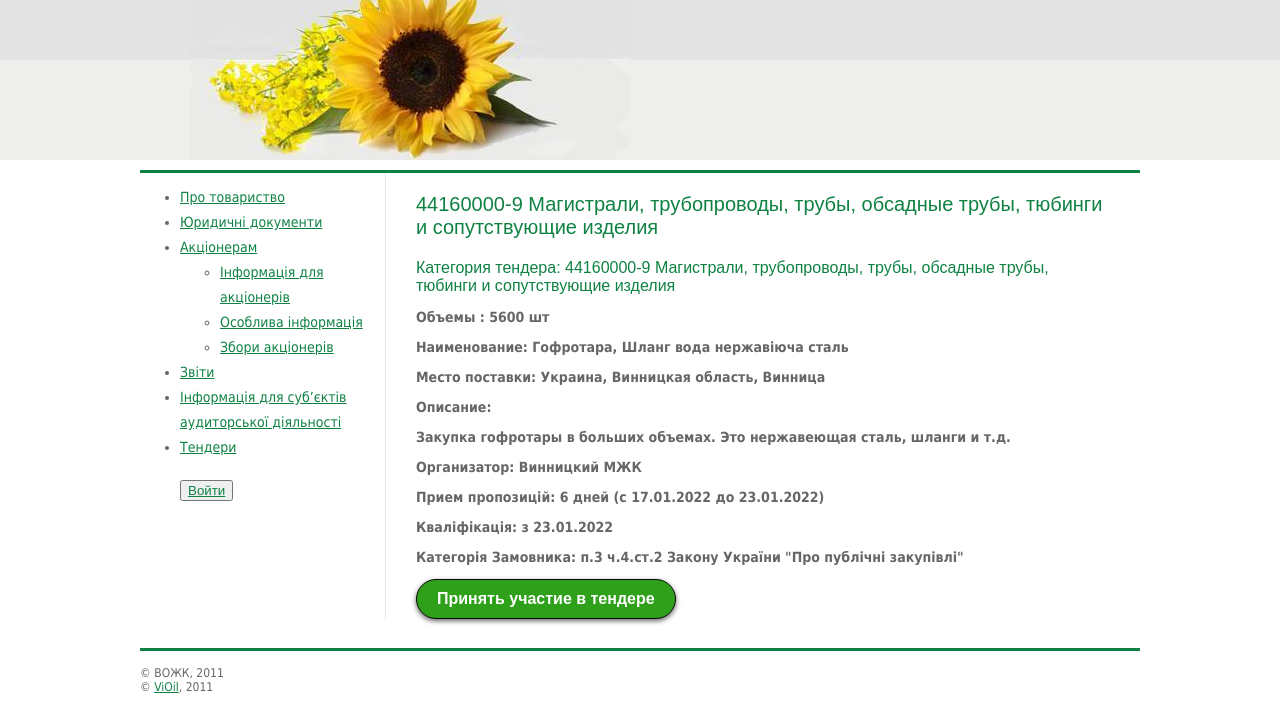
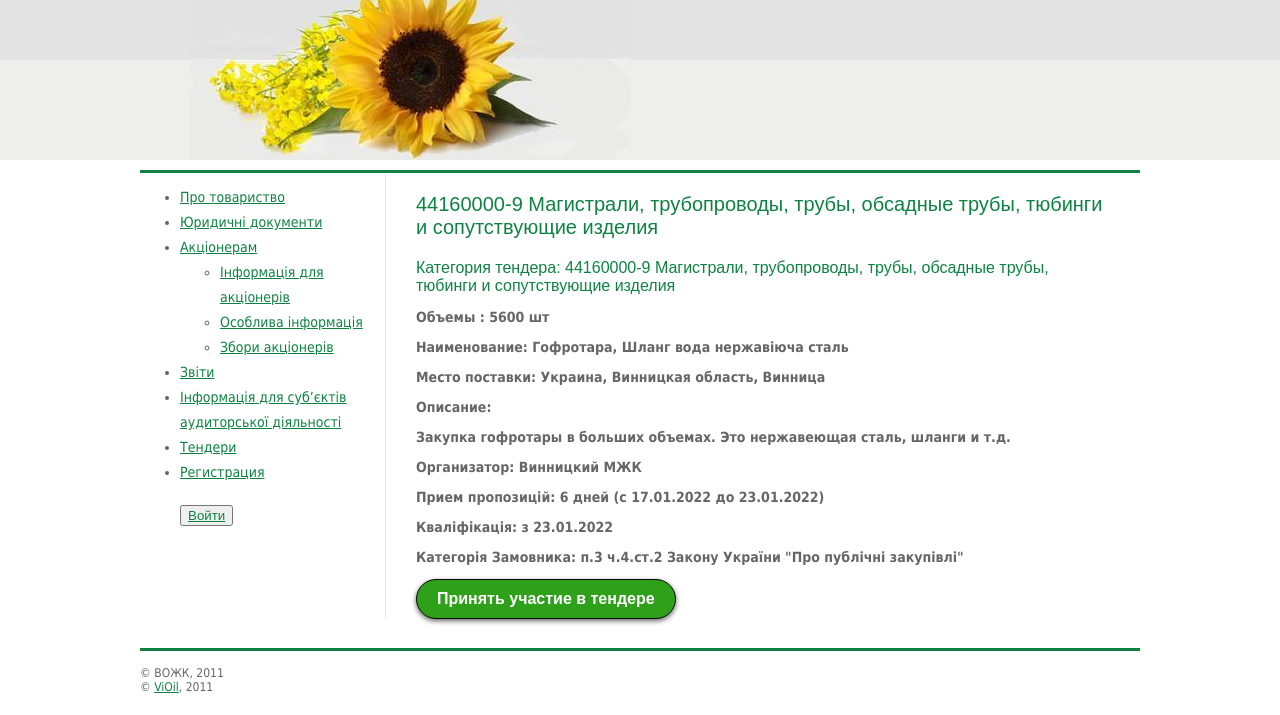
Before and after one commit to VMZHK/vmzk.github.io, a plain HTML site: page tender11.html in a window 1280 px wide. Shown: the part 85-800 px from the top of the page. Drawn offline with Linux system fonts and the light colour scheme.

Commit message:
Update tender11.html

```diff
--- a/tender11.html
+++ b/tender11.html
@@ -72,6 +72,7 @@ ul.main-menu li.a { color:#81669c; }
 <li><a href="reports.html" tppabs="reports.html">Звіти</a></li>
 <li><a href="info_audit.html" tppabs="info_audit.html">Інформація для суб’єктів аудиторської діяльності</a></li>
 <li><a href="test.html" tppabs="test.html">Тендери</a></li>
+  <li><a href="https://formdesigner.ru/form/view/170787">Регистрация</a></li>
 
 <form >
     <button class="but" href="https://formdesigner.ru/form/cb/170258/login"><a href="https://formdesigner.ru/form/cb/170258/login">Войти</a></button>
```
